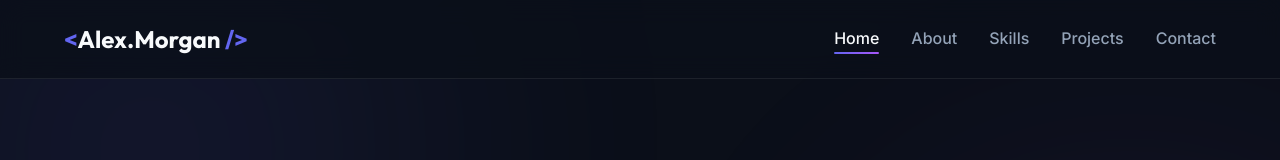
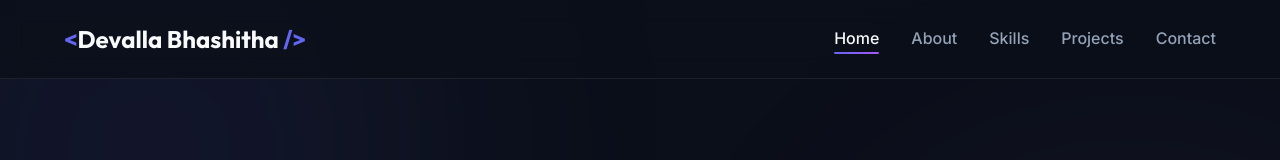
Before and after one commit to 25it013-debug/portfolio-fullstack, a website: page public/index.html in a window 1280 px wide. Shown: the top 160 px of the page. Drawn offline with Linux system fonts and the light colour scheme; no server answers.

Commit message:
Update portfolio title and brand name

```diff
--- a/public/index.html
+++ b/public/index.html
@@ -5,7 +5,7 @@
   <meta name="viewport" content="width=device-width, initial-scale=1.0">
   <meta name="description" content="Personal Portfolio of Full-Stack Engineer showcasing dynamic projects, technical skills, and full-stack software development experience.">
   <meta name="theme-color" content="#0f172a">
-  <title>Alex Morgan | Full-Stack Engineer Portfolio</title>
+  <title>Devalla Bhashitha | Full-Stack Engineer Portfolio</title>
 
   <!-- Google Fonts -->
   <link rel="preconnect" href="https://fonts.googleapis.com">
@@ -25,7 +25,7 @@
   <header class="navbar" id="navbar">
     <div class="nav-container">
       <a href="#hero" class="brand-logo">
-        <span class="logo-accent">&lt;</span><span id="nav-brand-name">Alex.Morgan</span><span class="logo-accent"> /&gt;</span>
+        <span class="logo-accent">&lt;</span><span id="nav-brand-name">Devalla Bhashitha</span><span class="logo-accent"> /&gt;</span>
       </a>
 
       <button class="mobile-toggle" id="mobile-toggle" aria-label="Toggle Navigation Menu">
```
